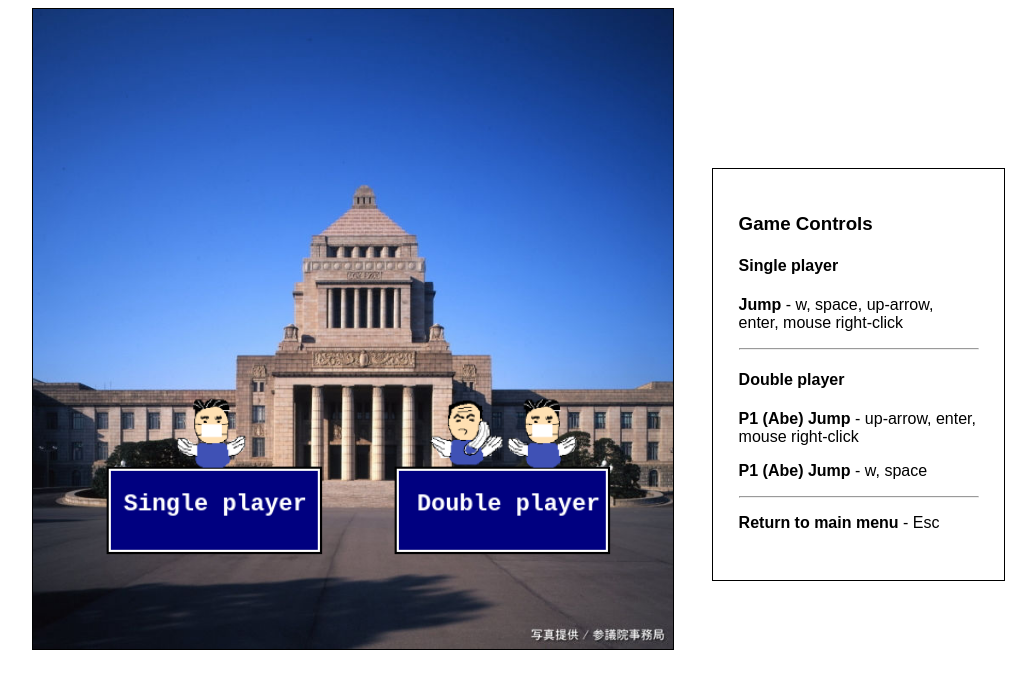
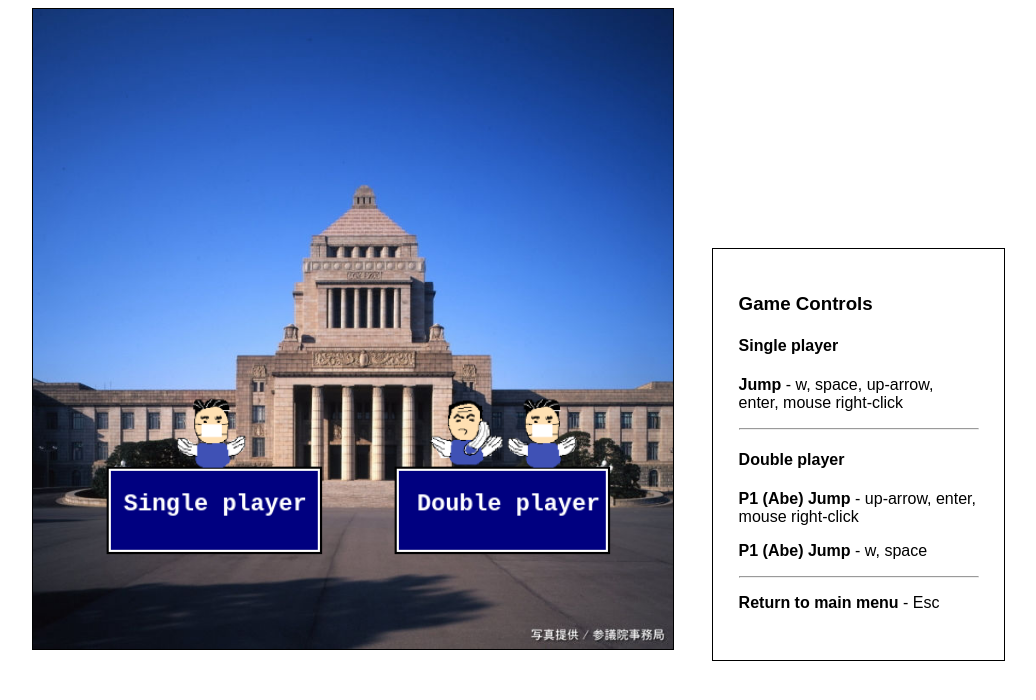
Before and after one commit to tommy2022/gamewebsite, a PHP site: page /flappyabe/flappyabe.php in a window 1280 px wide. Shown: the part 64-764 px from the top of the page, without its empty margins (48-1084 px from the left). Run offline with PHP 8.4, Linux system fonts and the light colour scheme; some libraries are stand-ins or nearby versions.

Commit message:
Update style.css

```diff
--- a/flappyabe/css/style.css
+++ b/flappyabe/css/style.css
@@ -32,7 +32,7 @@ canvas {
   left: 95vmin;
   font-size: 2vmin;
   padding: 2%;
-  margin-top: 20vh;
+  margin-top: 30vh;
   webkit-user-select: none; /* Chrome/Safari */
   -moz-user-select: none; /* Firefox */
   -ms-user-select: none; /* IE10+ */
```
